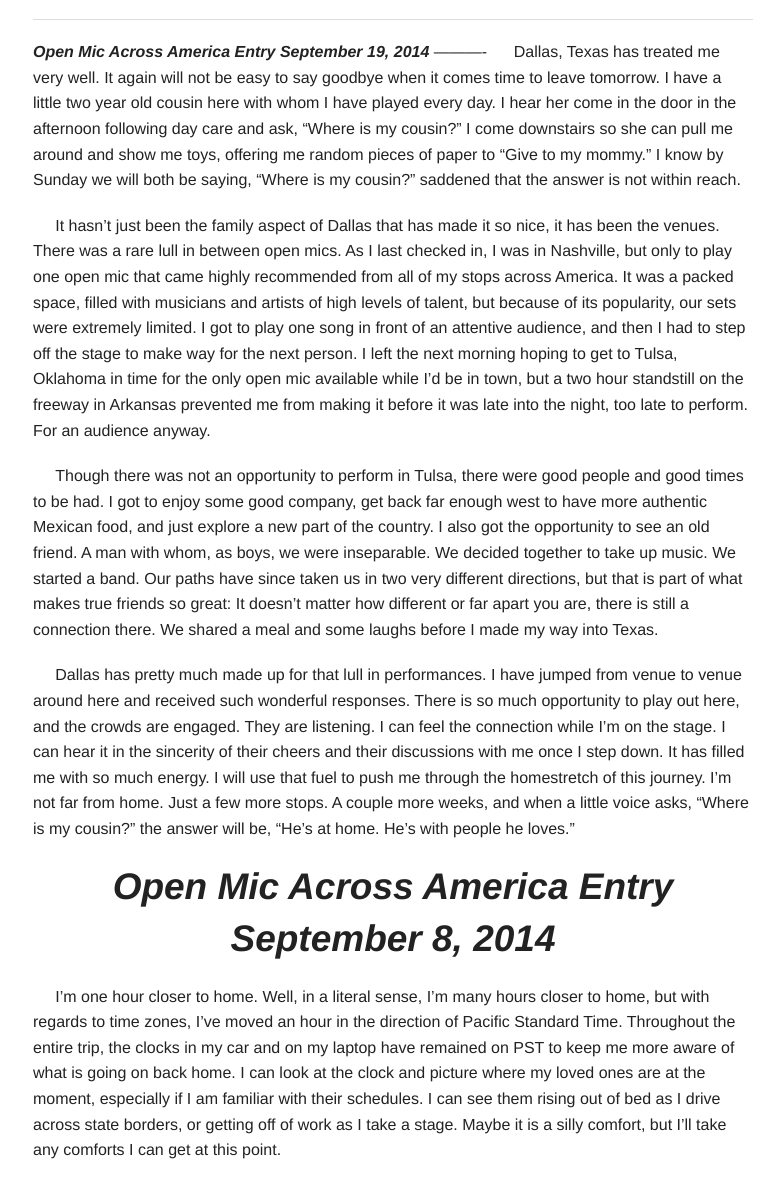
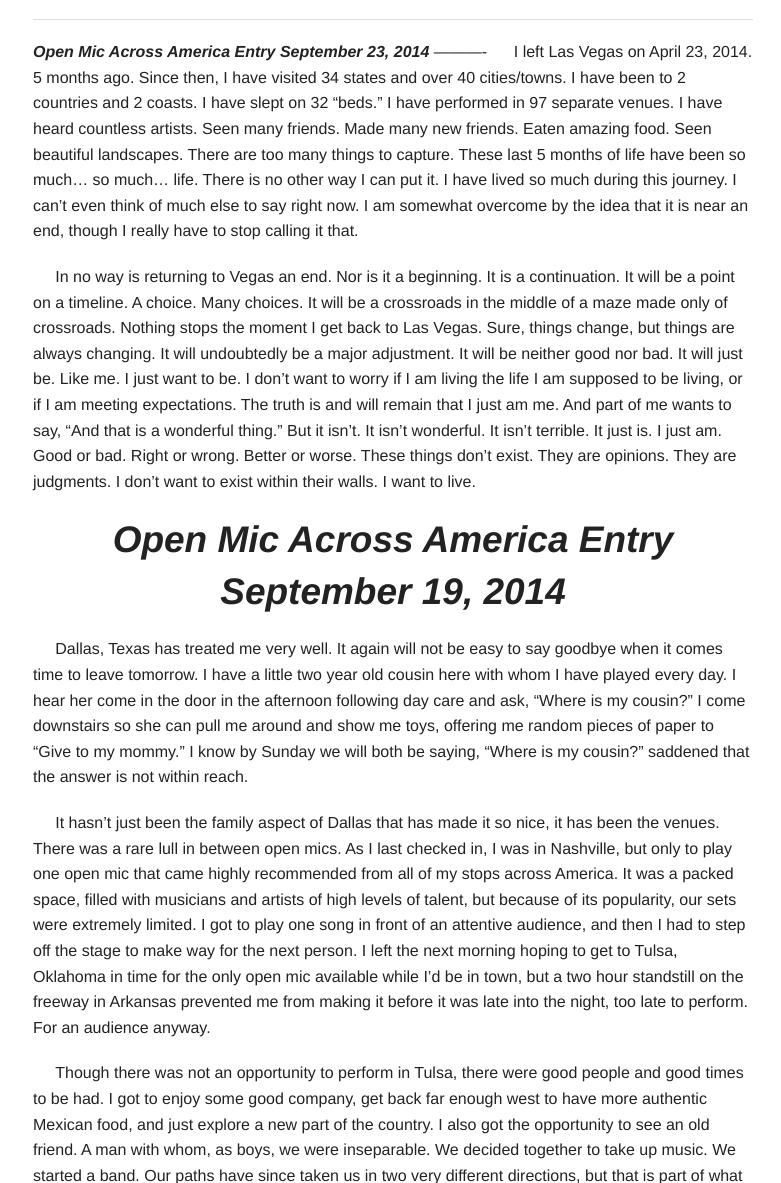
Before and after one commit to atrivialhero/atrivialhero.github.io, a Jekyll site: the page built from tour.md, in a window 1280 px wide and 1400 px high, scrolled down 3199 px, cut to the strip 217-1400 px from the top of the window. Shown: the whole strip, without its empty margins (372-1153 px from the left). Built offline with Jekyll 4.4.1, drawn with Linux system fonts in a browser that asks for light colours; some web fonts are replaced; Markdown is read by kramdown in place of the engine named in the settings.

Commit message:
Update tour.md

```diff
--- a/tour.md
+++ b/tour.md
@@ -32,6 +32,13 @@ Tour
 ***Review of Open Mics in Twin Cities, Madison, and Chicago***
 <iframe width="560" height="315" src="//www.youtube.com/embed/SHRpBuAujYc" frameborder="0" allowfullscreen></iframe>
 ---
+***Open Mic Across America Entry September 23, 2014***
+----------
+&nbsp;&nbsp;&nbsp;&nbsp;&nbsp;I left Las Vegas on April 23, 2014. 5 months ago. Since then, I have visited 34 states and over 40 cities/towns. I have been to 2 countries and 2 coasts. I have slept on 32 "beds." I have performed in 97 separate venues. I have heard countless artists. Seen many friends. Made many new friends. Eaten amazing food. Seen beautiful landscapes. There are too many things to capture. These last 5 months of life have been so much... so much... life. There is no other way I can put it. I have lived so much during this journey. I can't even think of much else to say right now. I am somewhat overcome by the idea that it is near an end, though I really have to stop calling it that.
+
+&nbsp;&nbsp;&nbsp;&nbsp;&nbsp;In no way is returning to Vegas an end. Nor is it a beginning. It is a continuation. It will be a point on a timeline. A choice. Many choices. It will be a crossroads in the middle of a maze made only of crossroads. Nothing stops the moment I get back to Las Vegas. Sure, things change, but things are always changing. It will undoubtedly be a major adjustment. It will be neither good nor bad. It will just be. Like me. I just want to be. I don't want to worry if I am living the life I am supposed to be living, or if I am meeting expectations. The truth is and will remain that I just am me. And part of me wants to say, "And that is a wonderful thing." But it isn't. It isn't wonderful. It isn't terrible. It just is. I just am. Good or bad. Right or wrong. Better or worse. These things don't exist. They are opinions. They are judgments. I don't want to exist within their walls. I want to live.
+
+
 ***Open Mic Across America Entry September 19, 2014***
 ----------
 &nbsp;&nbsp;&nbsp;&nbsp;&nbsp;Dallas, Texas has treated me very well. It again will not be easy to say goodbye when it comes time to leave tomorrow. I have a little two year old cousin here with whom I have played every day. I hear her come in the door in the afternoon following day care and ask, "Where is my cousin?" I come downstairs so she can pull me around and show me toys, offering me random pieces of paper to "Give to my mommy." I know by Sunday we will both be saying, "Where is my cousin?" saddened that the answer is not within reach.
```
